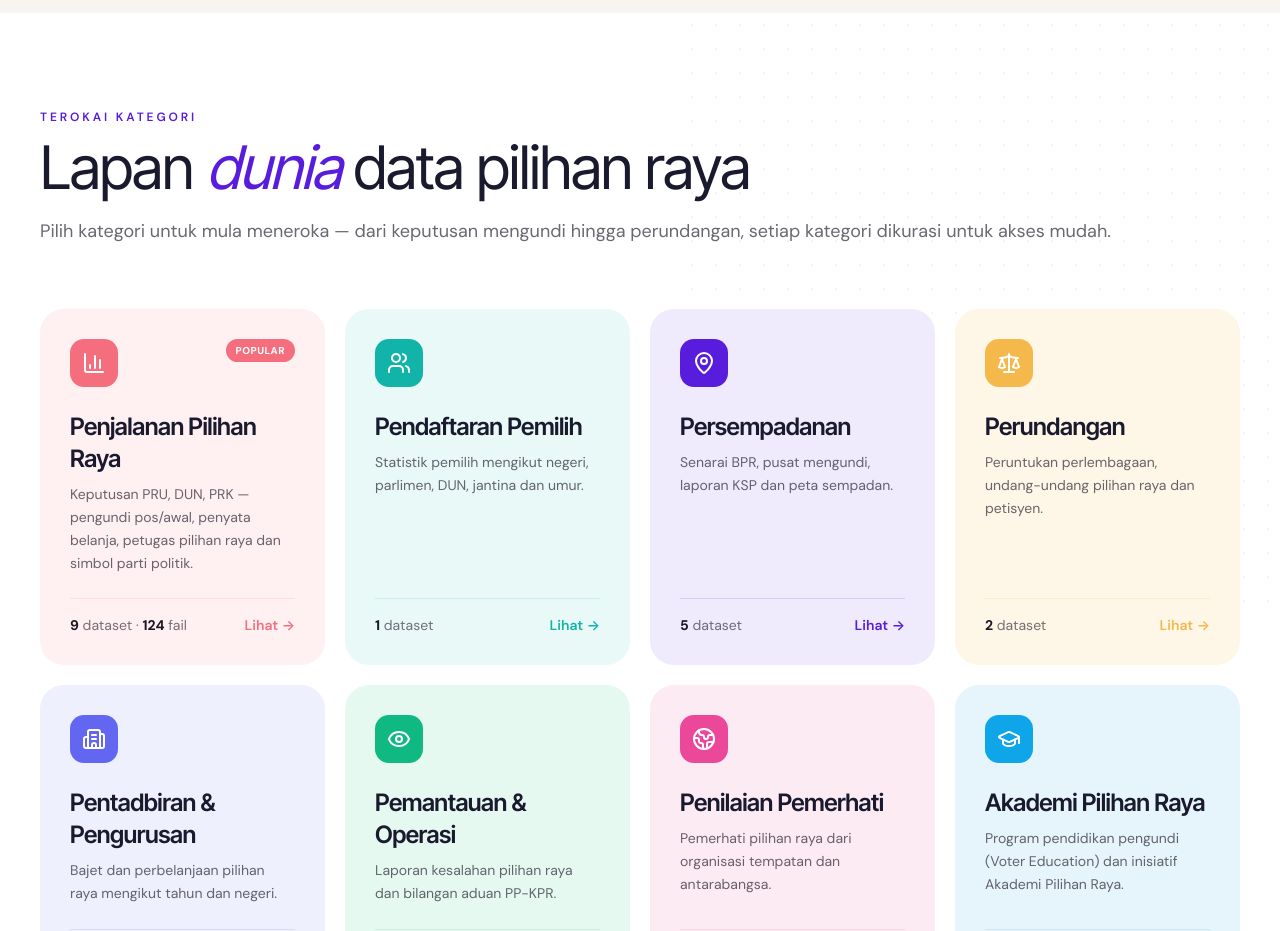
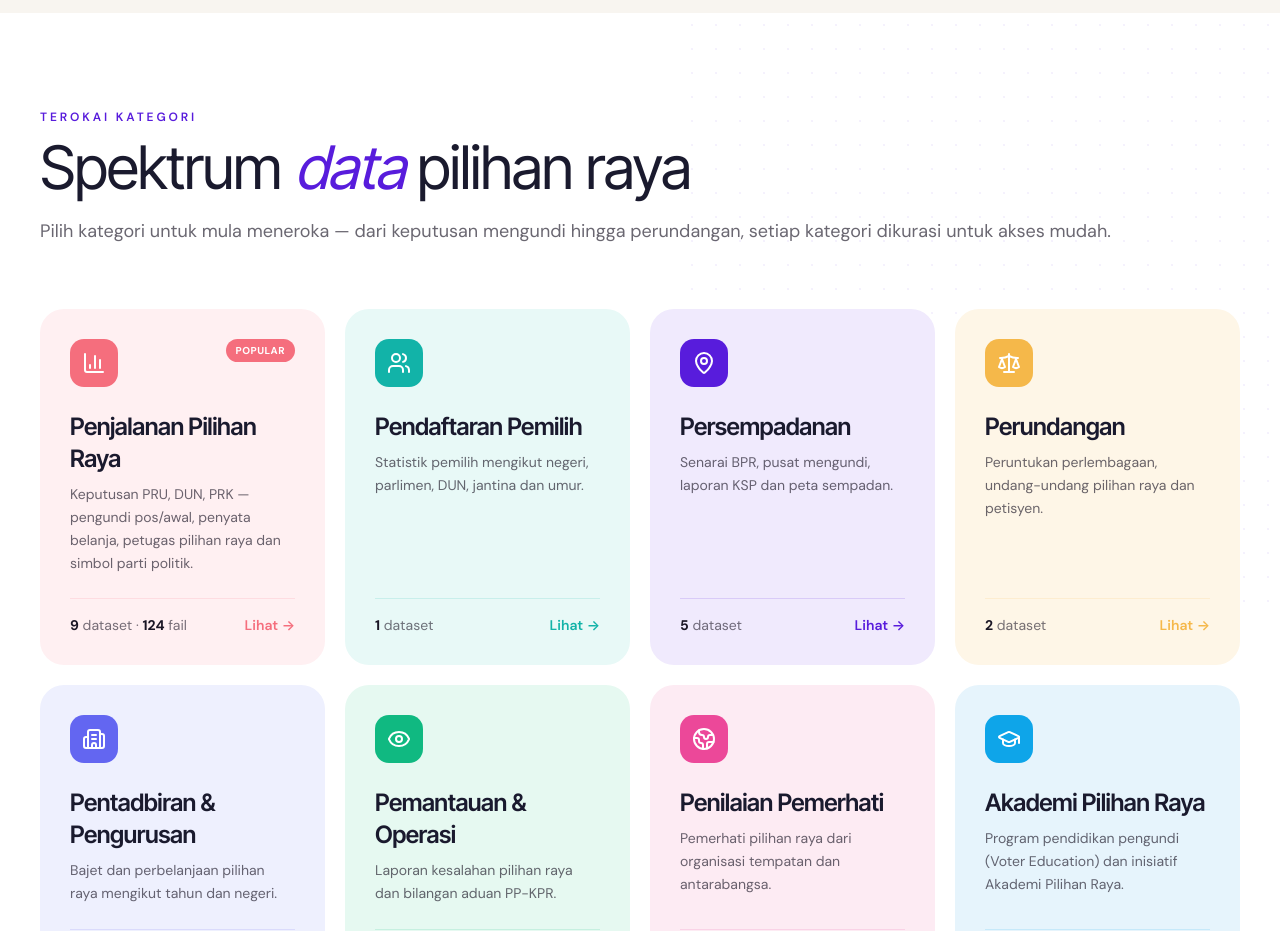
Before and after one commit to safuanShaharum/spr-portal, a Next.js app: page / in a window 1280 px wide. Shown: the part 1920-2851 px from the top of the page. Built offline with nearby package versions, Linux system fonts and the light colour scheme; no server answers.

Commit message:
Reword category section heading to "Spektrum data pilihan raya"
Co-Authored-By: Claude Opus 4.7 (1M context) <noreply@anthropic.com>

```diff
--- a/components/homepage/CategoryCards.tsx
+++ b/components/homepage/CategoryCards.tsx
@@ -125,7 +125,7 @@ export function CategoryCards() {
             Terokai Kategori
           </div>
           <h2 className="display-serif text-5xl md:text-6xl font-normal leading-tight mb-5">
-            Lapan <span className="italic text-spr-purple">dunia</span> data pilihan raya
+            Spektrum <span className="italic text-spr-purple">data</span> pilihan raya
           </h2>
           <p className="text-spr-ink/65 text-lg">
             Pilih kategori untuk mula meneroka — dari keputusan mengundi hingga perundangan,
```
